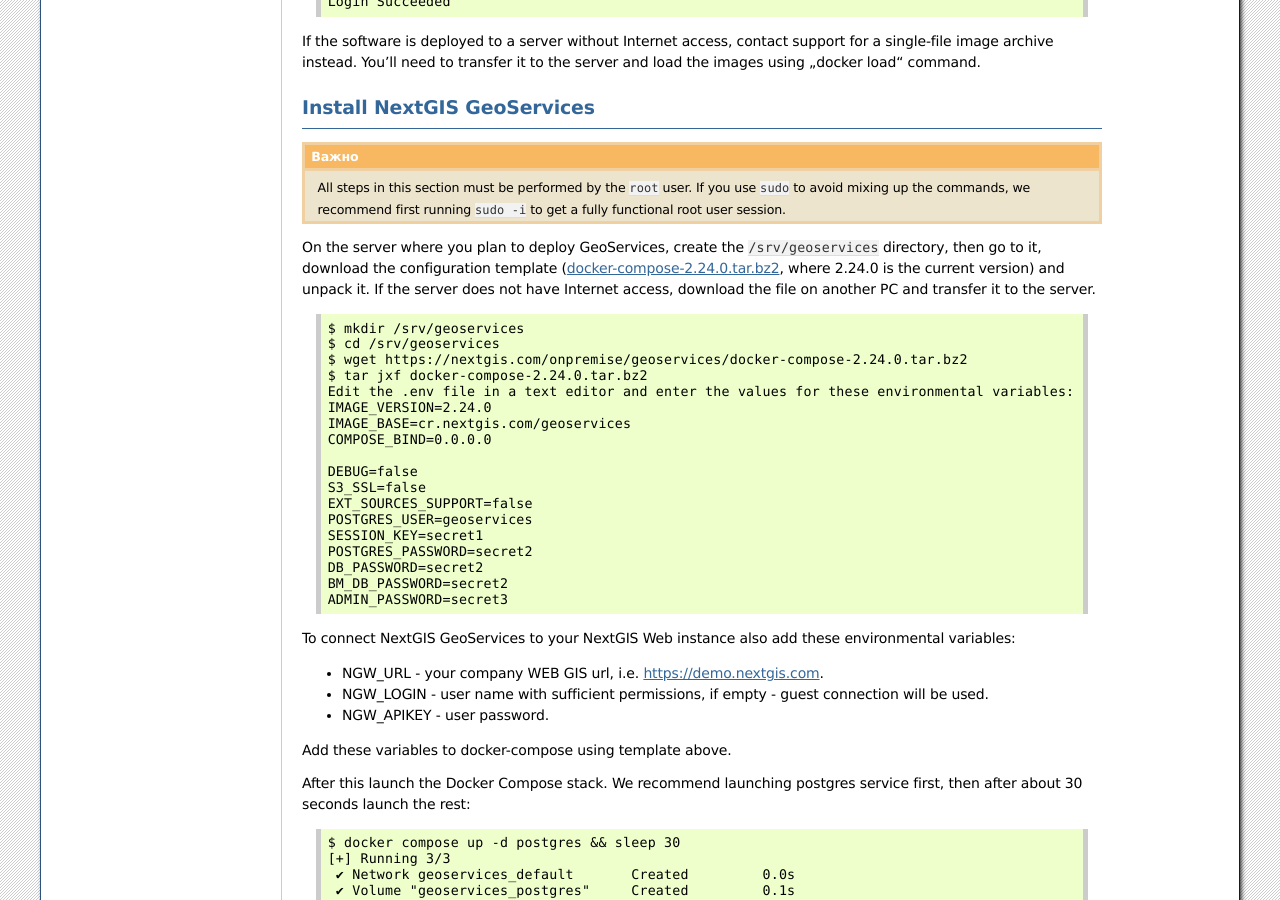
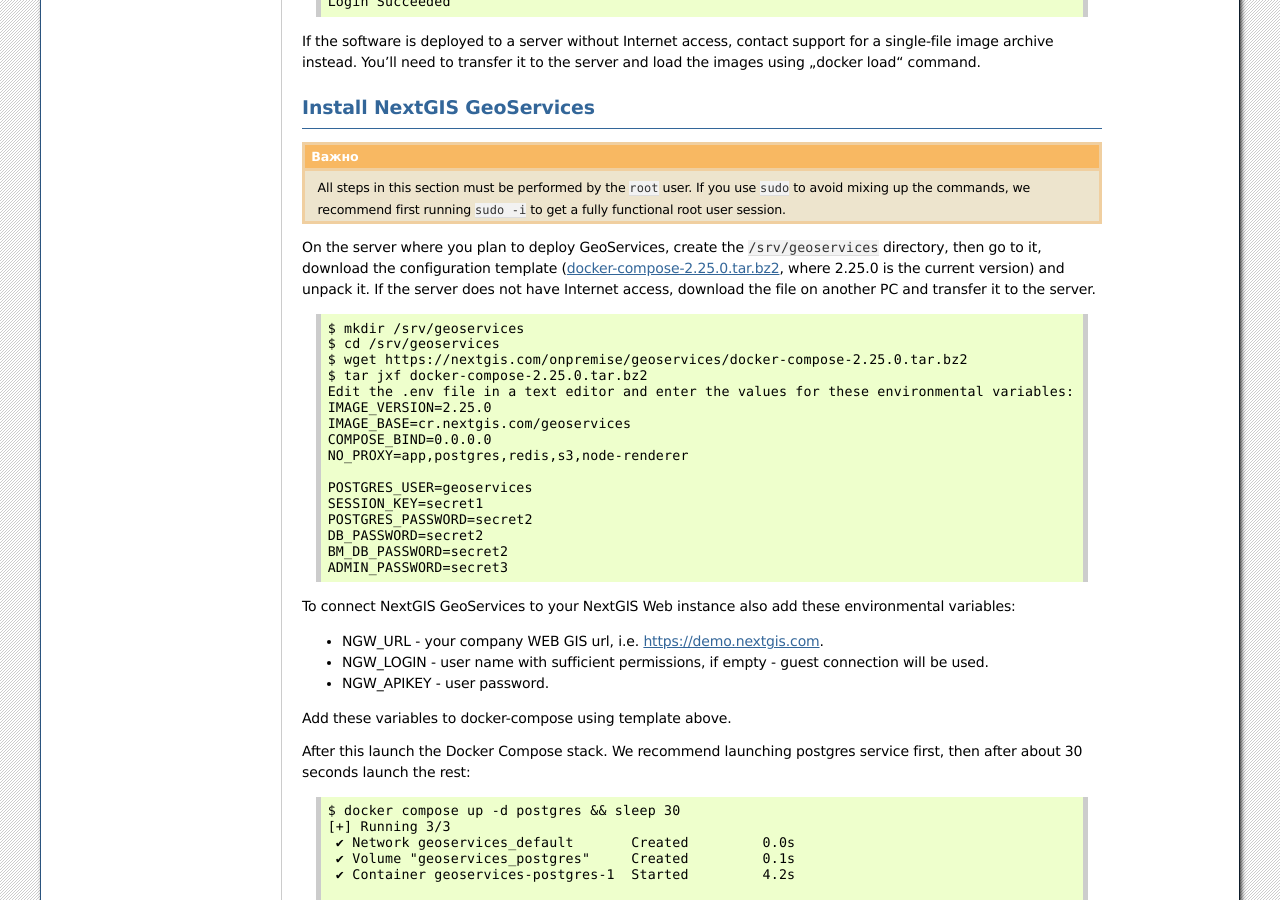
Before and after one commit to nextgis/docs_geoserv_prem, a Sphinx documentation site: the page built from source/admin.rst, in a window 1280 px wide and 900 px high, scrolled down 848 px. Built offline with Sphinx 7.4.7, drawn with Linux system fonts in a browser that asks for light colours; formulas are drawn with MathJax 3.

```diff
--- a/source/admin.rst
+++ b/source/admin.rst
@@ -47,22 +47,20 @@ Install NextGIS GeoServices
 
 .. important:: All steps in this section must be performed by the ``root`` user. If you use ``sudo`` to avoid mixing up the commands, we recommend first running ``sudo -i`` to get a fully functional root user session.
 
-On the server where you plan to deploy GeoServices, create the ``/srv/geoservices`` directory, then go to it, download the configuration template (`docker-compose-2.24.0.tar.bz2 <https://nextgis.com/onpremise/geoservices/docker-compose-2.24.0.tar.bz2>`_, where 2.24.0 is the current version) and unpack it. If the server does not have Internet access, download the file on another PC and transfer it to the server.
+On the server where you plan to deploy GeoServices, create the ``/srv/geoservices`` directory, then go to it, download the configuration template (`docker-compose-2.25.0.tar.bz2 <https://nextgis.com/onpremise/geoservices/docker-compose-2.25.0.tar.bz2>`_, where 2.25.0 is the current version) and unpack it. If the server does not have Internet access, download the file on another PC and transfer it to the server.
 
 .. code-block::
 
 	$ mkdir /srv/geoservices
 	$ cd /srv/geoservices
-	$ wget https://nextgis.com/onpremise/geoservices/docker-compose-2.24.0.tar.bz2
-	$ tar jxf docker-compose-2.24.0.tar.bz2
+	$ wget https://nextgis.com/onpremise/geoservices/docker-compose-2.25.0.tar.bz2
+	$ tar jxf docker-compose-2.25.0.tar.bz2
 	Edit the .env file in a text editor and enter the values for these environmental variables: POSTGRES_PASSWORD, DB_PASSWORD, BM_DB_PASSWORD (must have the same values), ADMIN_PASSWORD and SESSION_KEY. In the end you should get something like this:
-	IMAGE_VERSION=2.24.0
+	IMAGE_VERSION=2.25.0
 	IMAGE_BASE=cr.nextgis.com/geoservices
 	COMPOSE_BIND=0.0.0.0
+	NO_PROXY=app,postgres,redis,s3,node-renderer
 
-	DEBUG=false
-	S3_SSL=false
-	EXT_SOURCES_SUPPORT=false
 	POSTGRES_USER=geoservices
 	SESSION_KEY=secret1
 	POSTGRES_PASSWORD=secret2
--- a/source/upgrade.rst
+++ b/source/upgrade.rst
@@ -78,7 +78,7 @@ Upgrade to 2.22.x from 2.20.x
 No additional steps needed, proceed with the standard steps described above.
 
 
-Upgrade to 2.24.x from 2.22.x
+Upgrade to 2.25.x from 2.22.x
 -------------------------------
 
 If you set up an OAuth server with GeoServices, change path in the Redirect URI from ``/oauth2/callback`` to ``/oauth``.
```
Also changed, not shown: source/changelog.rst (+6 -1 lines).
